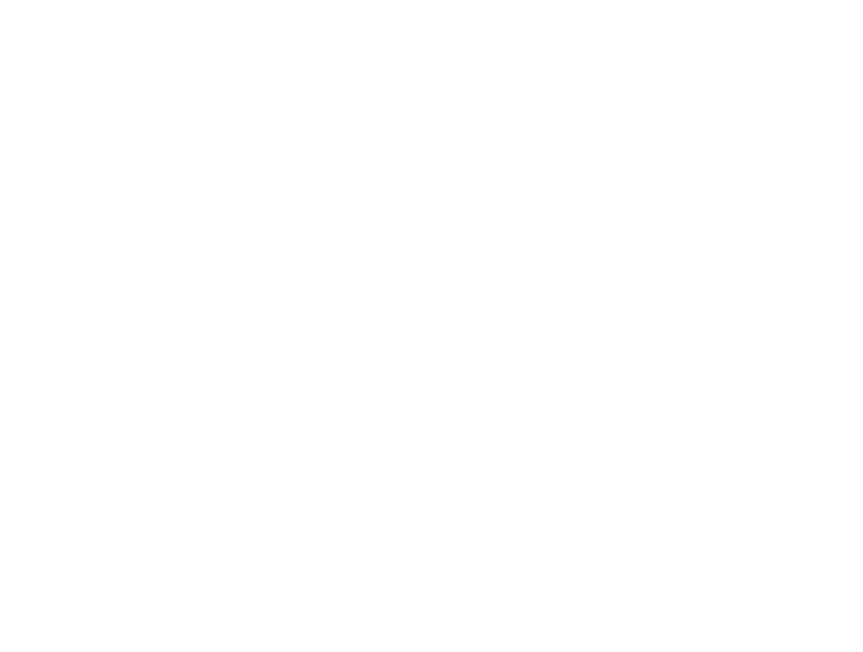
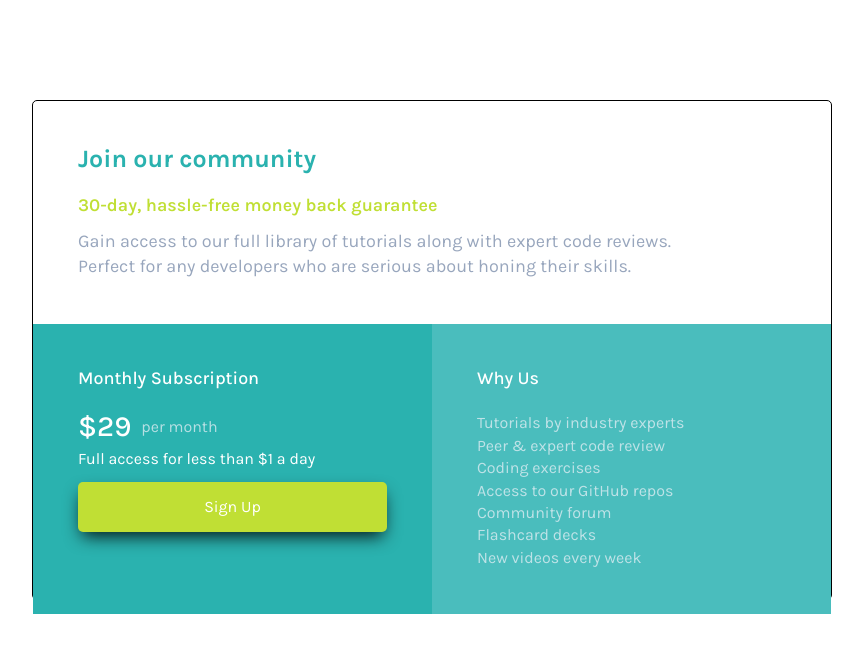
Before and after one commit to jasonuc/single-price-grid-component-master, a plain HTML site: page index.html in a window 1280 px wide. Shown: the whole page, without its empty margins (208-1071 px from the left). Drawn offline with Linux system fonts and the light colour scheme.

Commit message:
second commit

```diff
--- a/css/style.css
+++ b/css/style.css
@@ -0,0 +1,103 @@
+.container {
+    box-sizing: border-box;
+    display: grid;
+    width: 800px;
+    height: 500px;
+    grid-template-rows: 1fr 1fr;
+    grid-template-columns: 1fr 1fr;
+    grid-template-areas: "a a"
+                         "b c";
+    border: 1px solid black;
+    border-radius: 5px;
+    margin: 100px auto;
+    font-family: 'Karla', sans-serif;
+}
+
+.a {
+    grid-area: a;
+    font-size: 18px;
+    padding: 45px;
+}
+
+.a h2 {
+    font-size: 25px;
+    font-weight: 700;
+    color: hsl(179, 62%, 43%);
+    margin-bottom: 25px;
+
+}
+
+.a .green-text {
+    font-weight: 600;
+    color: hsl(71, 73%, 54%);
+    margin-bottom: 15px;
+}
+
+.a .more {
+    line-height: 1.4;
+    color: hsl(218, 22%, 67%);
+}
+
+.b {
+    grid-area: b;
+    padding: 45px;
+    background-color: hsl(179, 62%, 43%);
+    color: white;
+}
+
+.b h5 {
+    font-size: 18px;
+    font-weight: 500;
+    margin-bottom: 25px;
+}
+
+.b .price-div {
+    display: flex;
+    flex-direction: row;
+    align-items: center;
+    margin-bottom: 10px;
+}
+
+.b .price {
+    font-size: 29px;
+    font-weight: 500;
+    margin-right: 10px;
+}
+
+.b .price-timing{
+    color: hsl(204, 43%, 93%);
+    opacity: 0.75;
+}
+
+.b .sign-up-btn {
+    display: flex;
+    align-items: center;
+    justify-content: center;
+    border-radius: 5px;
+    margin-top: 15px;
+    height: 50px;
+    background-color: hsl(71, 73%, 54%);
+    box-shadow: 0px 8px 17px -4px rgba(0,0,0,0.9);
+    -webkit-box-shadow: 0px 8px 17px -4px rgba(0,0,0,0.9);
+    -moz-box-shadow: 0px 8px 17px -4px rgba(0,0,0,0.9);
+}
+
+.c {
+    grid-area: c;
+    padding: 45px;
+    background-color: #4ABDBD;
+}
+
+.c h5 {
+    color: white;
+    font-size: 18px;
+    font-weight: 500;
+    margin-bottom: 25px;
+}
+
+.c li {
+    line-height: 1.4;
+    list-style: none;
+    color: hsl(204, 43%, 93%);
+    opacity: 0.75;
+}
--- a/index.html
+++ b/index.html
@@ -7,9 +7,50 @@
   <link rel="icon" type="image/png" sizes="32x32" href="./images/favicon-32x32.png">
   <link rel="stylesheet" href="./css/reset.css">
   <link rel="stylesheet" href="./css/style.css">
+  <link rel="preconnect" href="https://fonts.googleapis.com">
+  <link rel="preconnect" href="https://fonts.gstatic.com" crossorigin>
+  <link href="https://fonts.googleapis.com/css2?family=Karla:ital,wght@0,200;0,300;0,400;0,500;0,600;0,700;0,800;1,200;1,300;1,400;1,500;1,600;1,700;1,800&display=swap" rel="stylesheet">
   <title>Frontend Mentor | Single Price Grid Component</title>
 </head>
 <body>
 
+  <div class="container">
+
+    <div class="a">
+      <h2>Join our community</h2>
+      <p class="green-text">30-day, hassle-free money back guarantee</p>
+      <p class="more">Gain access to our full library of tutorials along with expert code reviews.<br>Perfect for any developers who are serious about honing their skills.</p>
+    </div>
+
+    <div class="b">
+      <h5>Monthly Subscription</h5>
+      <div class="price-div">
+        <p class="price">&dollar;29</p>
+        <p class="price-timing">per month</p>
+      </div>
+
+      <p>Full access for less than &dollar;1 a day</p>
+
+      <div class="sign-up-btn">
+        <p>Sign Up</p>
+      </div>
+    </div>
+
+
+    <div class="c">
+      <h5>Why Us</h5>
+
+      <ul>
+        <li>Tutorials by industry experts</li>
+        <li>Peer &amp; expert code review</li>
+        <li>Coding exercises</li>
+        <li>Access to our GitHub repos</li>
+        <li>Community forum</li>
+        <li>Flashcard decks</li>
+        <li>New videos every week</li>
+      </ul>
+
+  </div>
+
 </body>
 </html>
```
